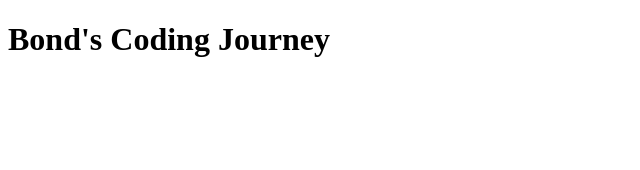
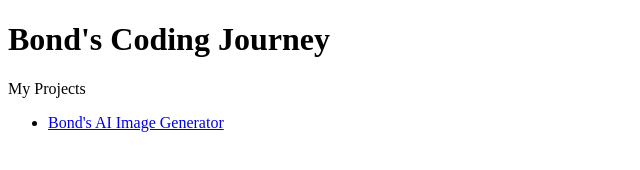
Before and after one commit to BondLukman/bondlukman.github.io, a plain HTML site: page index.html in a window 1280 px wide. Shown: the whole page, without its empty margins (0-640 px from the left). Drawn offline with Linux system fonts and the light colour scheme.

Commit message:
Update index.html

```diff
--- a/index.html
+++ b/index.html
@@ -7,5 +7,9 @@
   </head>
   <body>
     <h1>Bond's Coding Journey</h1>
+    <p>My Projects</p>
+    <ul>
+      <li><a href="bond-ai-image-generator/" target="_blank">Bond's AI Image Generator</a></li>
+    </ul>
   </body>
 </html>
```
